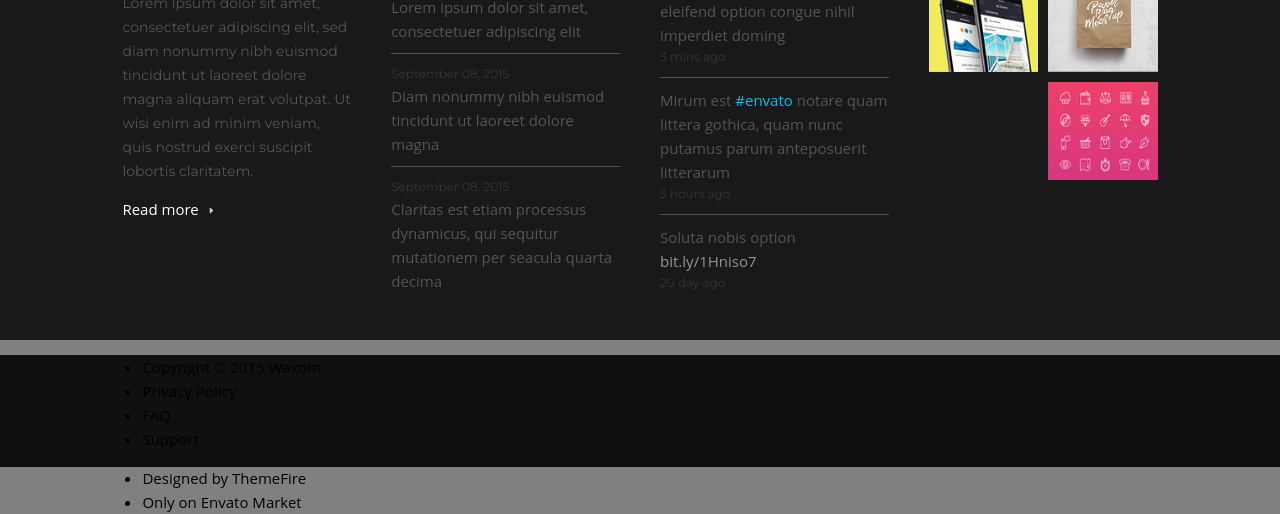
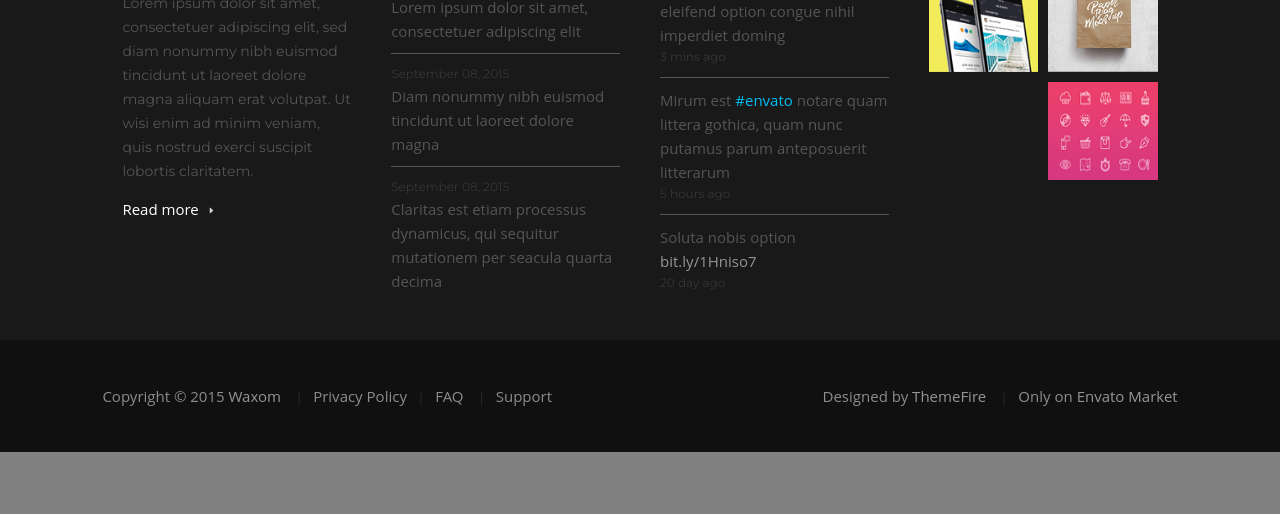
Before and after one commit to Firefly718/markup_test, a website: page index.html in a window 1280 px wide. Shown: the part 7113-7627 px from the top of the page. After the commit the page ends 7565 px from the top, so only its background shows below. Drawn offline with Linux system fonts and the light colour scheme.

Commit message:
finished bottom's section

```diff
--- a/index.html
+++ b/index.html
@@ -389,7 +389,7 @@
                     </div>
 
                     <div class="footer__widget footer__item">
-                        <h3 class="footer__title">Dribbble Widget</h3>
+                        <h3 class="footer__title">Dribble Widget</h3>
                         <div class="footer__grid">
                             <div class="footer__grid--tl"></div> <!-- tl = top-left -->
                             <div class="footer__grid--tr"></div> <!-- tr = top-right -->
@@ -403,20 +403,34 @@
 
         <div class="bottom">
             <div class="container">
-                <div class="copyright">
-                    <ul>
-                        <li>Copyright © 2015 Waxom</li>
-                        <li>Privacy Policy</li>
-                        <li>FAQ</li>
-                        <li>Support</li>
-                    </ul>
-                </div>
+                <div class="bottom__wrap">
+                    <div class="bottom__copyright">
+                        <ul class="bottom__list">
+                            <li class="bottom__item">Copyright © 2015
+                                <a class="bottom__link--name" href="#">Waxom</a>
+                            </li>
 
-                <div class="design">
-                    <ul>
-                        <li>Designed by ThemeFire</li>
-                        <li>Only on Envato Market</li>
-                    </ul>
+                            <li class="bottom__item">Privacy Policy</li>
+
+                            <li class="bottom__item">
+                                <a class="bottom__link" href="#">FAQ</a>
+                            </li>
+
+                            <li class="bottom__item">Support</li>
+                        </ul>
+                    </div>
+
+                    <div class="bottom__design">
+                        <ul class="bottom__list--sec">
+                            <li class="bottom__item">Designed by
+                                <a class="bottom__link--name" href="#">ThemeFire</a>
+                            </li>
+
+                            <li class="bottom__item">Only on
+                                <a class="bottom__link--name" href="#">Envato Market</a>
+                            </li>
+                        </ul>
+                    </div>
                 </div>
             </div>
         </div>
--- a/scss/_variables.scss
+++ b/scss/_variables.scss
@@ -27,6 +27,7 @@ $footer-bg: #191919;
 $footer-sec-bg: #101010;
 $link-color: #00bff3;
 $link-second: #959595;
+$v-line: #252525; // vertical seporator line in footer > bottom
 
 // $title-font: 'Roboto', sans-serif;
 // $text-font: 'Raleway', sans-serif;
--- a/scss/styles.scss
+++ b/scss/styles.scss
@@ -697,4 +697,43 @@ header {
 .bottom {
     height: 112px;
     background-color: $footer-sec-bg;
+    display: flex;
+    align-items: center;
+    &__wrap {
+        @include flex;
+        // outline: 2px pink dashed;
+        color: $text-color;
+        width: 100%;
+    }
+    &__list {
+        @include list;
+        @include flex;
+        // justify-content: space-evenly;
+        // outline: 2px dashed red;
+        // width: 40rem;
+        &--sec {
+            @include list;
+            @include flex;
+            // width: 32rem;
+            // outline: 2px dashed red;
+        }
+    }
+    &__link {
+        @include link;
+        color: $text-color;
+        &--name {
+            @include link;
+            color: $link-second;
+        }
+    }
+    // &__item {
+    //     padding: 0 1rem;
+    // }
+    &__item:not(:last-of-type) {
+        &::after {
+            content: "|";
+            color: $v-line;
+            padding: 0 1rem;
+        }
+    }
 }
```
Also changed, not shown: css/styles.css.
